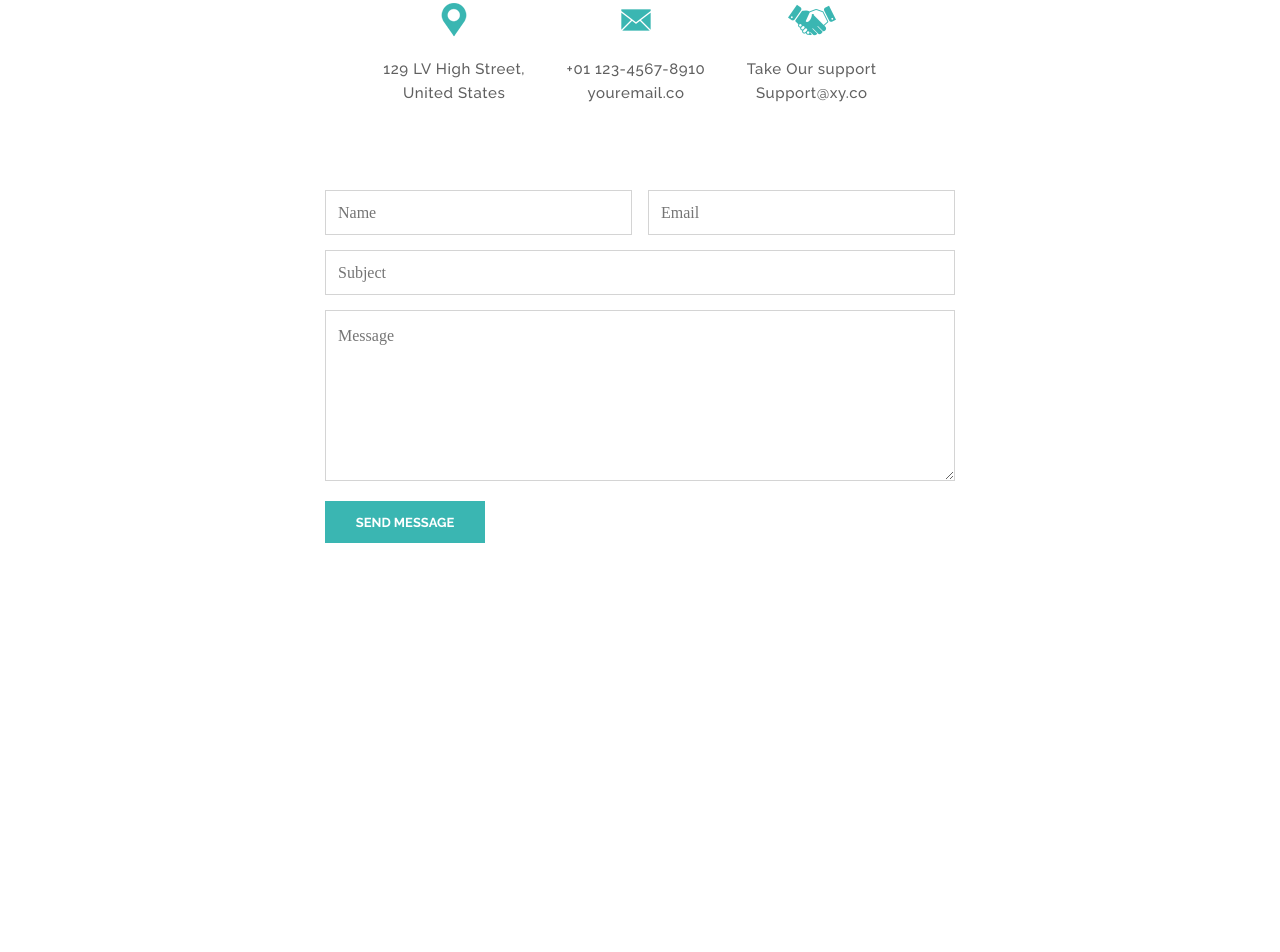
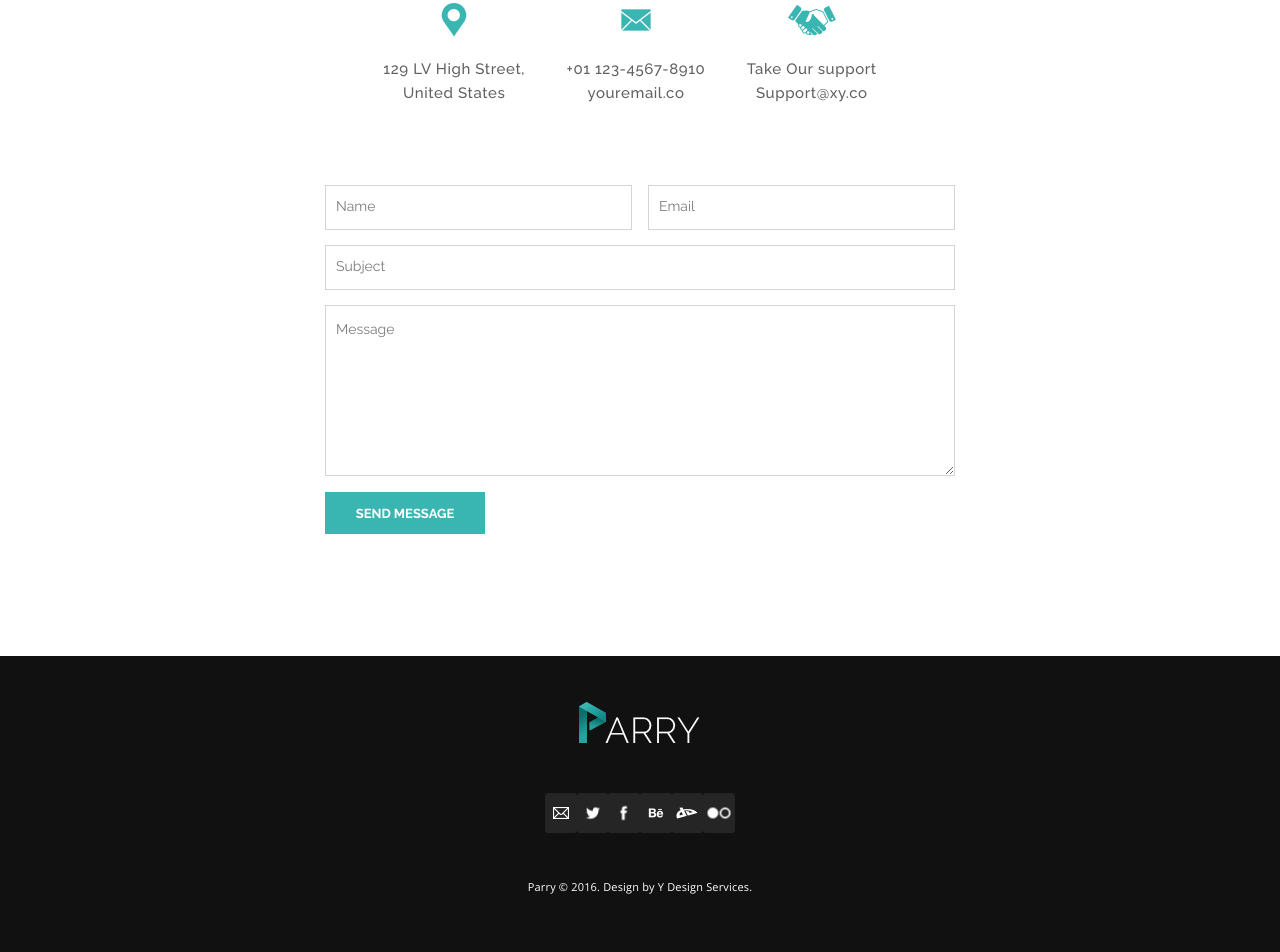
Before and after one commit to MaritaKochua/personal-project-scss, a plain HTML site: page index.html in a window 1280 px wide. Shown: the part 3885-4837 px from the top of the page. Before the commit the page ends 4520 px from the top, so only its background shows below. Drawn offline with nearby package versions, Linux system fonts and the light colour scheme.

Commit message:
feat(personal-project-scss): finish desktop version only

```diff
--- a/index.html
+++ b/index.html
@@ -271,5 +271,18 @@
             </form>
         </div>
     </section>
+    <!-- component 7 -->
+    <footer>
+            <img src="images/logo.png" alt="logo" id="logo">
+            <div class="social">
+                <div><img src="images/f1.png" alt=""></div>
+                <div><img src="images/f2.png" alt=""></div>
+                <div><img src="images/f3.png" alt=""></div>
+                <div><img src="images/f4.png" alt=""></div>
+                <div><img src="images/f5.png" alt=""></div>
+                <div><img src="images/f6.png" alt=""></div>
+            </div>
+            <p>Parry © 2016. Design by Y Design Services.</p>
+    </footer>
 </body>
 </html>
--- a/styles/components/component-5/_base.scss
+++ b/styles/components/component-5/_base.scss
@@ -96,7 +96,7 @@
     $count: 1;
     @while $count < 8 {
         .p#{$count} {
-            background: #000 url(../../../images/gallery/fl#{$count}.jpg) no-repeat center;
+            background: #000 url(images/gallery/fl#{$count}.jpg) no-repeat center;
             background-size: cover;
             }
             $count: $count + 1;
--- a/styles/components/component-6/_base.scss
+++ b/styles/components/component-6/_base.scss
@@ -1,5 +1,5 @@
 .comp-6{
-    padding: 92px 0;
+    padding: 92px 0 122px 0;
     .title{
         margin-bottom: 118px;
     }
@@ -22,19 +22,23 @@
             }
         }
         form{
-            padding-top: 85px;
+            padding-top: 80px;
+        }
+        input{
+            height: 45px;
+            margin-bottom: 15px;
+            padding: 6px 10px 9px 10px;
+        }
+        input, textarea{
+            width: 100%;
+            border: 1px solid #D4D4D4;
             &::placeholder{
                 color: #7C7C7C;
                 font-family: $main-font;
                 font-size: 14px;
+                font-weight: 400;
+                line-height: 10px;
             }
-        }
-        input{
-            height: 45px;
-            width: 100%;
-            margin-bottom: 15px;
-            border: 1px solid #D4D4D4;
-            padding: 16px 12px;
         }
         fieldset{
             width: 100%;
@@ -46,10 +50,8 @@
             }
         }
         textarea{
-            width: 100%;
             height: 171px;
-            padding: 16px 12px;
-            border: 1px solid #D4D4D4;
+            padding: 18px 10px;
         }
         .img-6{
             height: 34px;
@@ -57,7 +59,7 @@
             margin-bottom: 20px;
         }
         button{
-            margin-top: 16px;
+            margin-top: 12px;
             @include teal-btn(160px, 42px);
         }
     }
--- a/styles/components/component-7/_base.scss
+++ b/styles/components/component-7/_base.scss
@@ -0,0 +1,39 @@
+footer{
+    color: #fff;
+    >div{
+        @include wid-auto(284);
+    }
+    padding: 46px 0 58px 0;
+    background-color: #111111;
+    .social{
+        @include row;
+        margin-bottom: 46px;
+        div{
+            background-color: #252525;
+            width: 40px;
+            height: 40px;
+            border-radius: 3px;
+            position: relative;
+            &:hover{
+                background-color: #46629E;
+                cursor: pointer;
+            }
+            img{
+                position: absolute;
+                top: 50%;
+                left: 50%;
+                transform: translate(-50%, -50%);
+            }
+        }
+    }
+    > img{
+        @include center;
+        margin-bottom: 42px;
+    } p{
+        @include center;
+        font-size: 11px;
+        color: #FEFEFE;
+        @include l-spacing(16);
+        text-align: center;
+    }
+}
```
Also changed, not shown: images/f1.png (added), images/f2.png (added), images/f3.png (added), images/f4.png (added), images/f5.png (added), images/f6.png (added), index.css, 1 other file.
